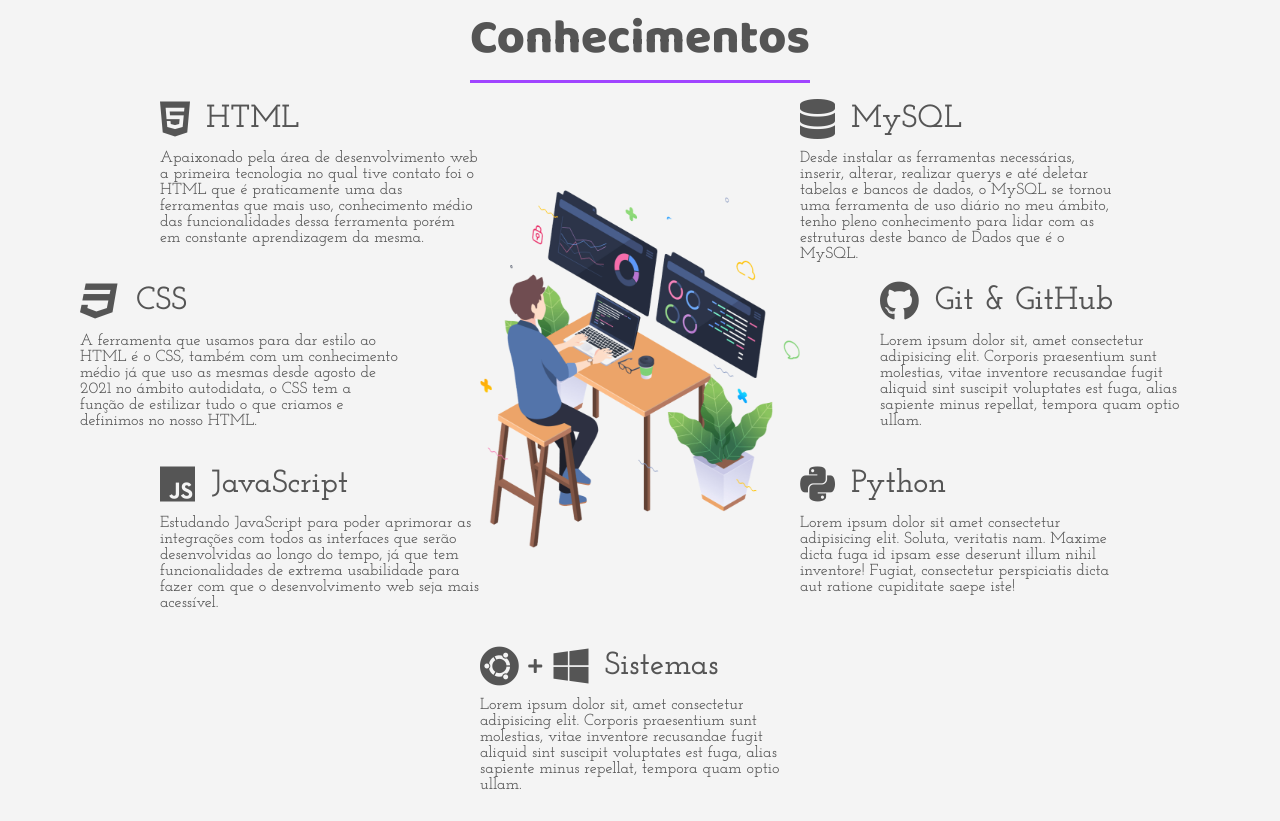
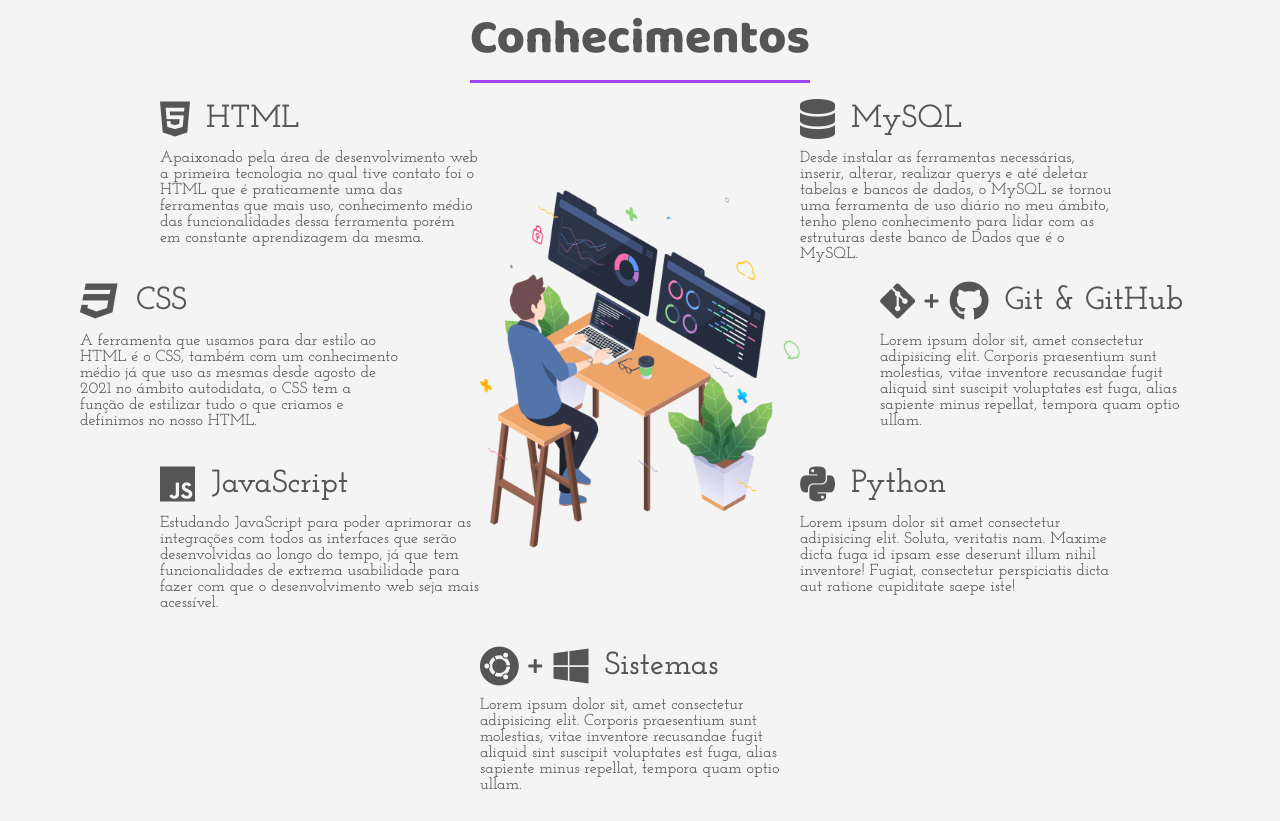
Before and after one commit to rnevesphp/portfolio_, a PHP site: page / in a window 1280 px wide. Shown: the part 801-1622 px from the top of the page. Run offline with PHP 8.4, Linux system fonts and the light colour scheme.

Commit message:
:wrench:

```diff
--- a/index.html
+++ b/index.html
@@ -113,6 +113,8 @@
 
             <div class="conhecimento">
                <div class="conhecimento-header">
+                  <i class="fab fa-git-alt"></i>
+                  <i class="fas fa-plus"></i>
                   <i class="fab fa-github"></i>
                   <h3>Git & GitHub</h3>
                </div>
--- a/style.css
+++ b/style.css
@@ -359,6 +359,9 @@ i.fa-windows::before {
    margin-left: .7rem;
 }
 
+i.fa-github:before {
+   margin-left: .7rem;
+}
 /* Formatação h3 */
 .conhecimento-header h3 {
    font-family: var(--font-secundary);
```
